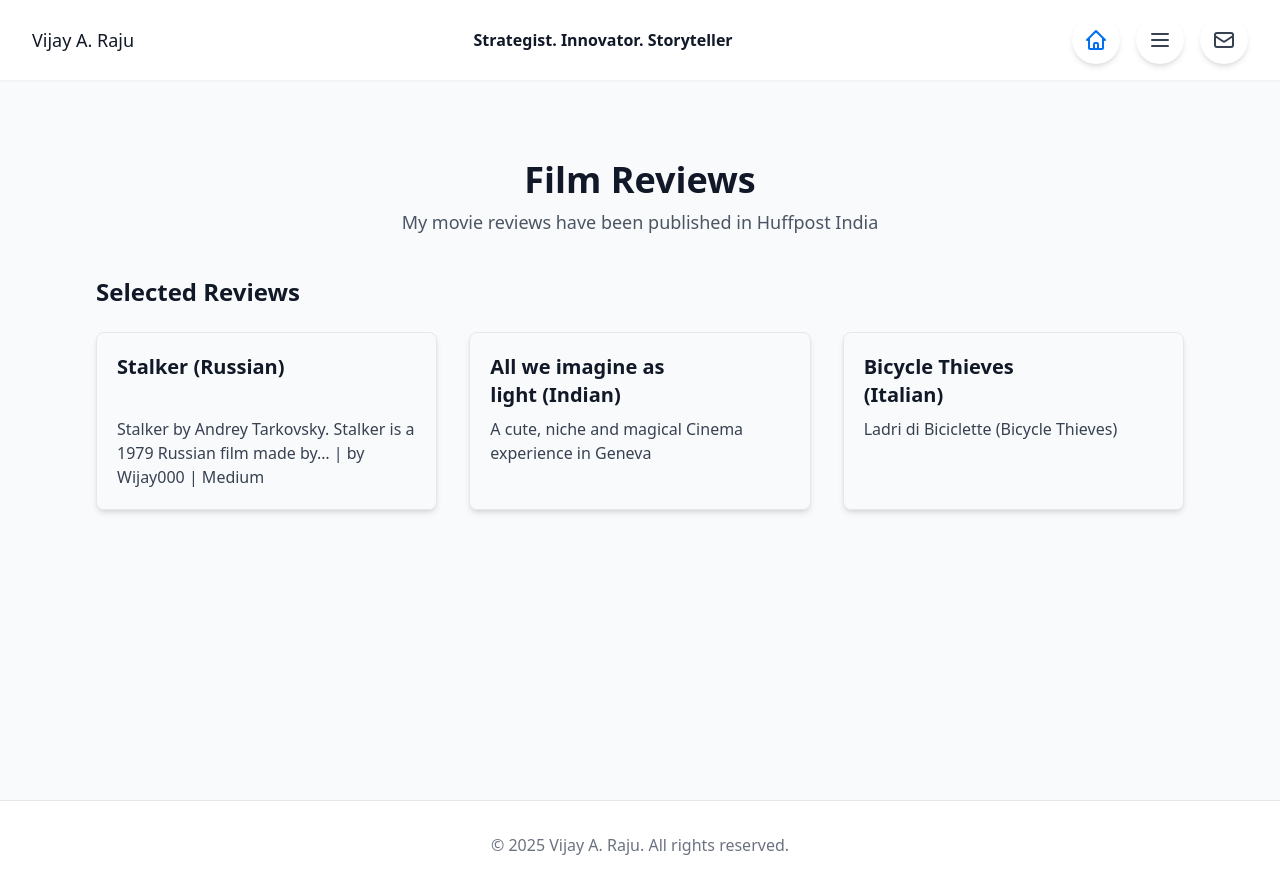
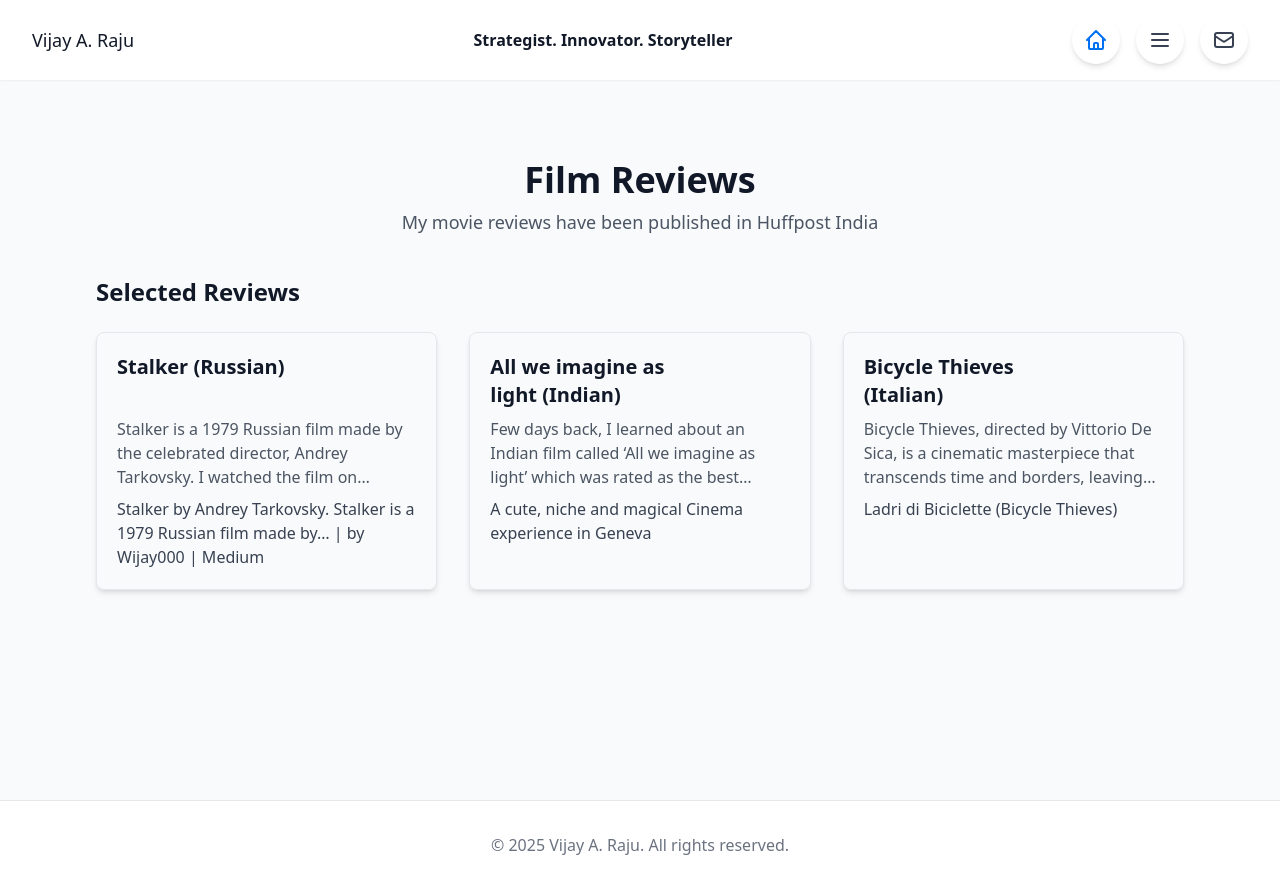
Before and after one commit to Wijay000/draft, a Next.js app: page /film-reviews in a window 1280 px wide. Built offline with nearby package versions, Linux system fonts and the light colour scheme.

Commit message:
film: add excerpts to reviews and render them on Film Reviews page

```diff
--- a/data/reviews.json
+++ b/data/reviews.json
@@ -21,19 +21,22 @@
     "title": "Stalker (Russian)",
     "region": "global",
     "description": "Stalker by Andrey Tarkovsky. Stalker is a 1979 Russian film made by… | by Wijay000 | Medium",
-    "url": "https://vgthinks.medium.com/stalker-by-andrei-tarkovsky-3cfa7cb572b3"
+    "url": "https://vgthinks.medium.com/stalker-by-andrei-tarkovsky-3cfa7cb572b3",
+    "excerpt": "Stalker is a 1979 Russian film made by the celebrated director, Andrey Tarkovsky. I watched the film on Sunday and I am still thinking about it. This movie moved me profoundly. It challenged everything that I knew about films & art and is taking me on a deep journey towards art."
   },
   {
     "title": "All we imagine as light (Indian)",
     "region": "indian",
     "description": "A cute, niche and magical Cinema experience in Geneva",
-    "url": "https://vgthinks.medium.com/a-cute-niche-and-magical-cinema-experience-in-geneva-a49c5e982019"
+    "url": "https://vgthinks.medium.com/a-cute-niche-and-magical-cinema-experience-in-geneva-a49c5e982019",
+    "excerpt": "Few days back, I learned about an Indian film called ‘All we imagine as light’ which was rated as the best Indian film of 2024 ahead of Kottukali, my favorite film. It got me curious. On the same day in the evening, I see this post below from Barack Obama and found the movie on top of his list of year end movie recommendations. It got me even more curious."
   },
   {
     "title": "Bicycle Thieves (Italian)",
     "region": "global",
     "description": "Ladri di Biciclette (Bicycle Thieves)",
-    "url": "https://vgthinks.medium.com/ladri-di-biciclette-bicycle-thieves-6feb7874c6d4"
+    "url": "https://vgthinks.medium.com/ladri-di-biciclette-bicycle-thieves-6feb7874c6d4",
+    "excerpt": "Bicycle Thieves, directed by Vittorio De Sica, is a cinematic masterpiece that transcends time and borders, leaving an indelible mark on the world of cinema. Set against the backdrop of post-World War II Rome, this 1949 neorealist gem provides a hard hitting portrayal of the struggles and desperation of the working class."
   },
   {
     "title": "Cinema Paradiso (Italian)",
--- a/pages/film-reviews.js
+++ b/pages/film-reviews.js
@@ -35,6 +35,9 @@ export default function FilmReviews() {
               {post.date && (
                 <p className="text-xs sm:text-sm text-gray-500 mt-1">{post.date}</p>
               )}
+              {post.excerpt && (
+                <p className="text-gray-600 text-sm sm:text-base mt-2 line-clamp-3">{post.excerpt}</p>
+              )}
               {post.description && (
                 <p className="text-gray-700 text-sm sm:text-base mt-2 line-clamp-3">{post.description}</p>
               )}
```
Also changed, not shown: public/images/Interests - Movies.jpg (renamed from public/images/interests-movies.jpg).
